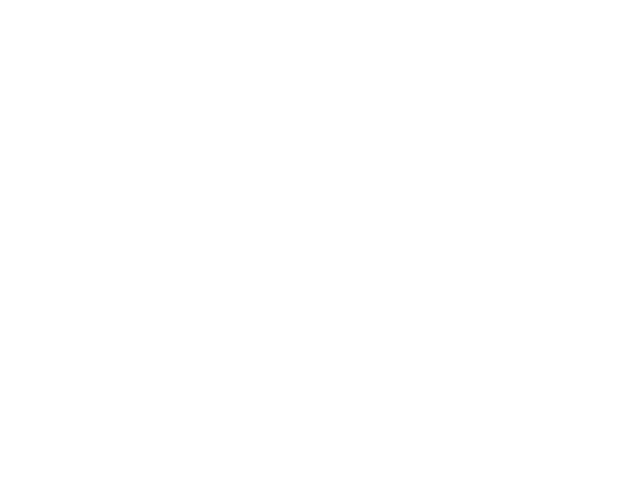
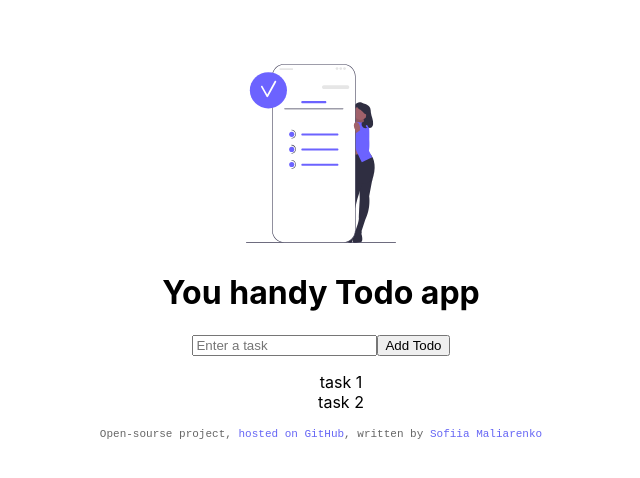
Before and after one commit to sophxmia/react-to-do-list, a React (Create React App) app: page / in a window 1280 px wide. Shown: the top 478 px of the page, without its empty margins (319-959 px from the left). Built offline with nearby package versions, Linux system fonts and the light colour scheme.

Commit message:
Add general look to the app

```diff
--- a/src/App.css
+++ b/src/App.css
@@ -1,3 +1,26 @@
+:root {
+  --footer-font: monospace;
+}
 .App {
+  max-width: 700px;
   text-align: center;
+  margin: 5% auto;
 }
+.App footer {
+  font-size: 11px;
+  text-align: center;
+  font-family: var(--footer-font);
+  opacity: 0.6;
+  display: block;
+}
+.App a {
+  text-decoration: none;
+}
+.App li {
+  list-style: none;
+}
+.App .logo {
+  max-width: 150px;
+  display: block;
+  margin: 30px auto;
+}
--- a/src/App.js
+++ b/src/App.js
@@ -1,10 +1,42 @@
 import "./App.css";
+import logo from "./logo.svg";
 import TodoWrapper from "./components/TodoWrapper";
 
 function App() {
   return (
     <div className="App">
-      <TodoWrapper />
+      <div className="container-fluid">
+        <div className="App-header">
+          <a
+            href="https://brilliant-meerkat-d49135.netlify.app/"
+            target="_blank"
+            rel="noreferrer"
+          >
+            <img src={logo} className="logo" alt="Header Logo" />
+          </a>
+        </div>
+        <TodoWrapper />
+        <footer className="mt-5">
+          Open-sourse project,{" "}
+          <a
+            href="https://github.com/sophxmia/react-dictionary-app"
+            target="_blank"
+            rel="noreferrer"
+            title="GitHub link"
+          >
+            hosted on GitHub
+          </a>
+          , written by{" "}
+          <a
+            href="https://brilliant-meerkat-d49135.netlify.app/"
+            target="_blank"
+            rel="noreferrer"
+            title="Netlify link to the portfolio"
+          >
+            Sofiia Maliarenko
+          </a>
+        </footer>
+      </div>
     </div>
   );
 }
--- a/src/components/TodoWrapper.js
+++ b/src/components/TodoWrapper.js
@@ -1,5 +1,17 @@
 import React from "react";
 
 export default function TodoWrapper() {
-  return <div className="TodoWrapper"></div>;
+  return (
+    <div className="TodoWrapper">
+      <h1>You handy Todo app</h1>
+      <form>
+        <input type="text" placeholder="Enter a task"></input>
+        <button>Add Todo</button>
+      </form>
+      <ul>
+        <li>task 1</li>
+        <li>task 2</li>
+      </ul>
+    </div>
+  );
 }
```
Also changed, not shown: src/logo.svg (added).
